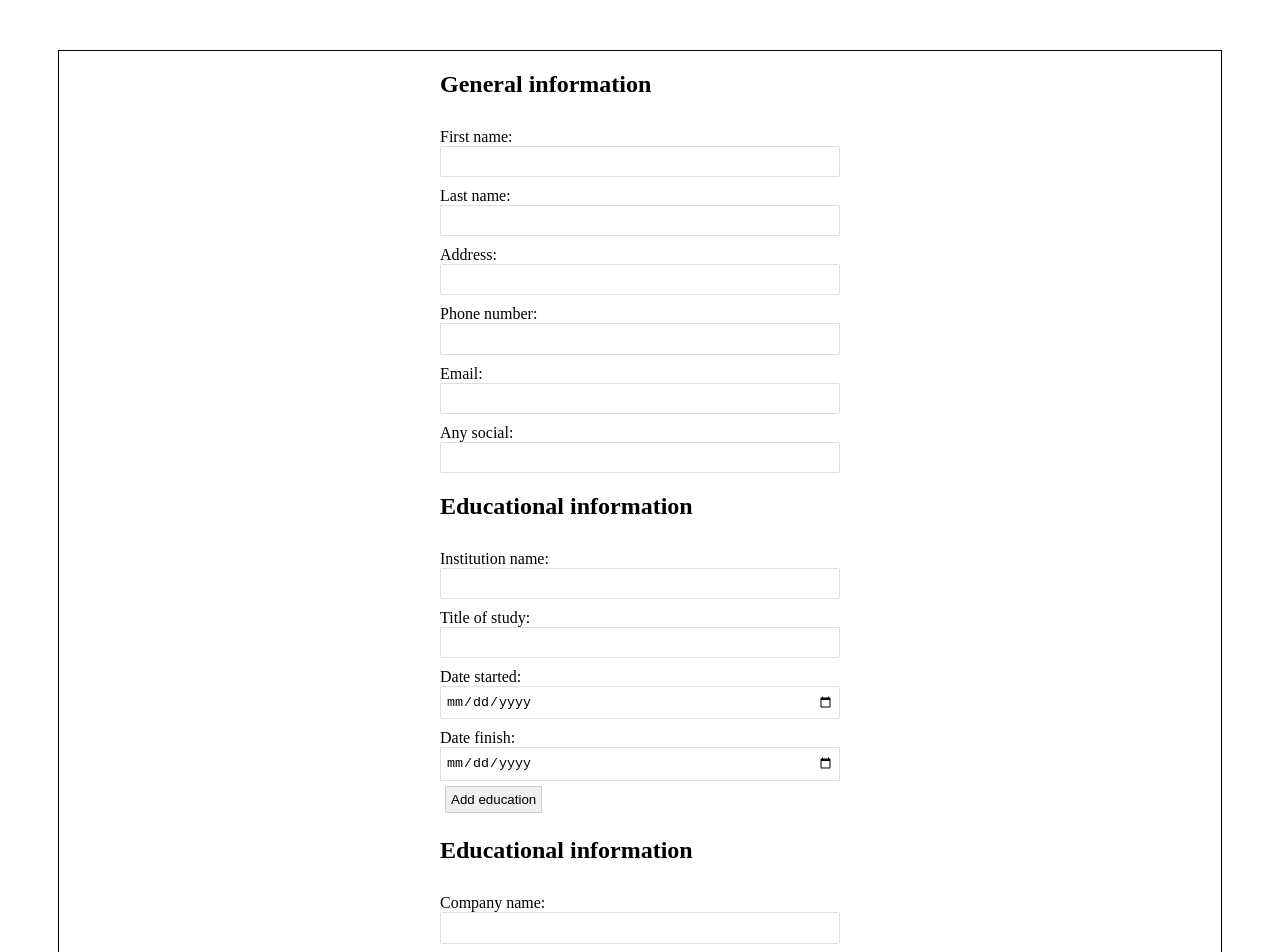
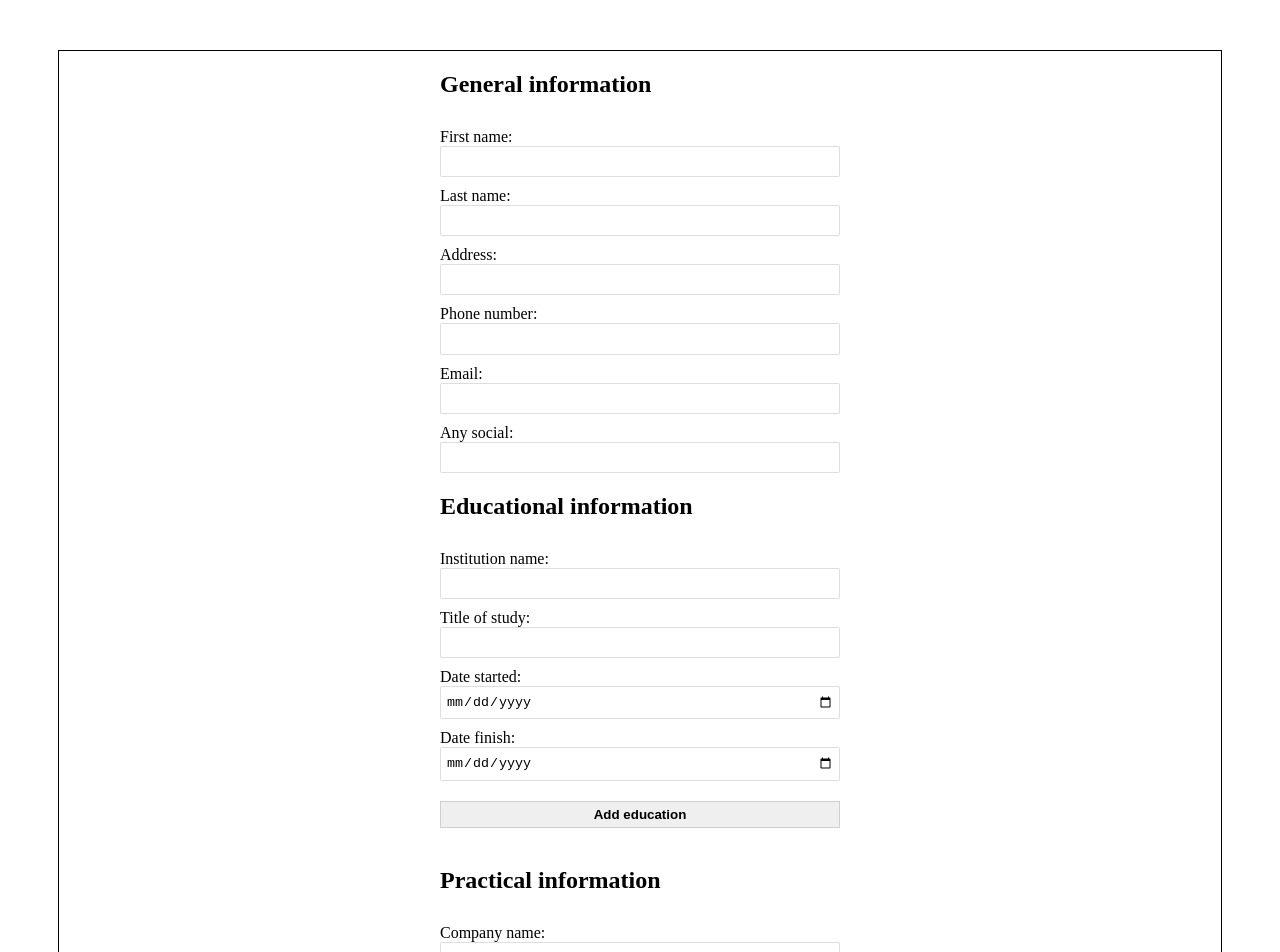
Before and after one commit to leandrob0/cv-project, a React (Create React App) app: page / in a window 1280 px wide. Shown: the top 952 px of the page. Built offline with nearby package versions, Linux system fonts and the light colour scheme.

Commit message:
buttons visuals changed

```diff
--- a/src/App.js
+++ b/src/App.js
@@ -142,10 +142,8 @@ class App extends React.Component {
       <div className='content'>
         <form>
           <GeneralInfo generalInfoChangeHandler={this.generalInfoChangeHandler}/>
-          <EducationalInfo educationalInfoChangeHandler={this.educationalInfoChangeHandler}/>
-          <button type="button" onClick={this.addEducationalInfo}>Add education</button>
-          <PracticalInfo practicalInfoChangeHandler={this.practicalInfoChangeHandler}/>
-          <button type="button" onClick={this.addPracticalInfo}>Add work</button>
+          <EducationalInfo educationalInfoChangeHandler={this.educationalInfoChangeHandler} addEducationalInfo={this.addEducationalInfo}/>
+          <PracticalInfo practicalInfoChangeHandler={this.practicalInfoChangeHandler} addPracticalInfo={this.addPracticalInfo}/>
         </form>
       </div>
     )
--- a/src/components/EducationalInfo.js
+++ b/src/components/EducationalInfo.js
@@ -2,7 +2,7 @@ import { Input } from "./Input";
 import '../styles/GeneralInfo.css';
 
 export default function EducationalInfo(props) {
-    const { educationalInfoChangeHandler } = props;
+    const { educationalInfoChangeHandler , addEducationalInfo } = props;
 
     return (
         <div className="educational-info">
@@ -11,6 +11,7 @@ export default function EducationalInfo(props) {
             <Input id="title" label="Title of study: " type="text" max="30" changeHandler={educationalInfoChangeHandler}/>
             <Input id="dateStarted" label="Date started: " type="date" max="30" changeHandler={educationalInfoChangeHandler}/>
             <Input id="dateFinish" label="Date finish: " type="date" max="30" changeHandler={educationalInfoChangeHandler}/>
+            <button type="button" onClick={addEducationalInfo}>Add education</button>
         </div>
     )
 }
--- a/src/components/PracticalInfo.js
+++ b/src/components/PracticalInfo.js
@@ -2,15 +2,16 @@ import { Input } from "./Input";
 import '../styles/GeneralInfo.css';
 
 export default function PracticalInfo(props) {
-    const { practicalInfoChangeHandler } = props;
+    const { practicalInfoChangeHandler , addPracticalInfo } = props;
 
     return (
         <div className="educational-info">
-            <h2>Educational information</h2>
+            <h2>Practical information</h2>
             <Input id="companyName" label="Company name: " type="text" max="40" changeHandler={practicalInfoChangeHandler}/>
             <Input id="positionTitle" label="Title of the position: " type="text" max="30" changeHandler={practicalInfoChangeHandler}/>
             <Input id="dateStartedWork" label="Date started: " type="date" max="30" changeHandler={practicalInfoChangeHandler}/>
             <Input id="dateFinishWork" label="Date finish: " type="date" max="30" changeHandler={practicalInfoChangeHandler}/>
+            <button type="button" onClick={addPracticalInfo}>Add work</button>
         </div>
     )
 }
--- a/src/styles/App.css
+++ b/src/styles/App.css
@@ -26,7 +26,15 @@ input {
 
 button {
     padding: 5px;
-    margin: 5px;
+    margin-top: 20px;
+    margin-bottom: 20px;
 
     border: 1px solid rgba(18, 20, 22, 0.15);
+    transition: 0.3s;
+
+    font-weight: 600;
 }
+
+button:hover {
+    border: 1px solid black;
+}
```
